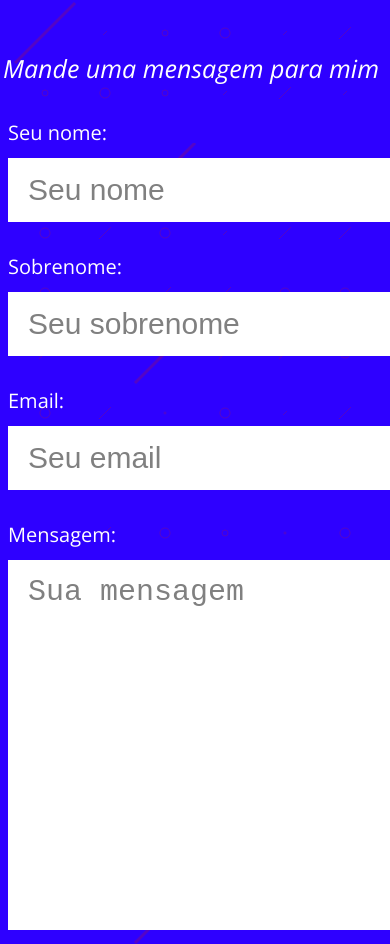
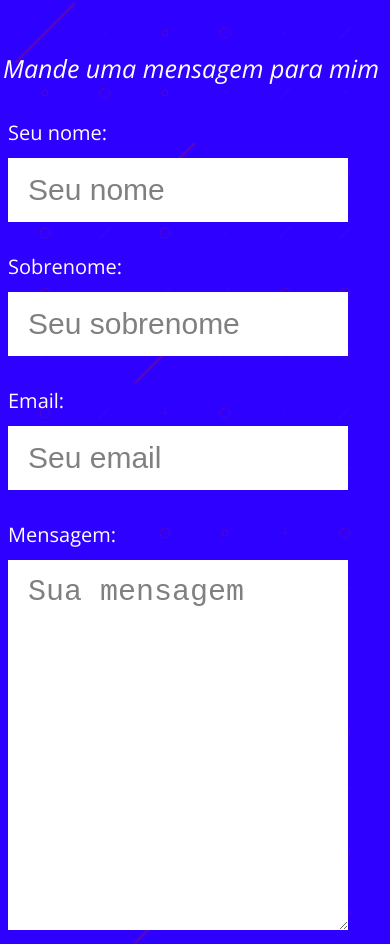
Before and after one commit to ArthurTeixeiraS/PortifolioPage, a plain HTML site: page index.html in a window 390 px wide. Shown: the part 10515-11459 px from the top of the page. Drawn offline with nearby package versions, Linux system fonts and the light colour scheme.

Commit message:
Meu Portifólio!

```diff
--- a/assets/css/style.css
+++ b/assets/css/style.css
@@ -431,6 +431,9 @@ div.full-width{
   .contact-form{
     margin-left: -2.2rem;
   }
+  .input-msg{
+    max-width: 34rem;
+  }
 }
 .text-white-bg{
   color: var(--text-color-whitebg);
--- a/index.html
+++ b/index.html
@@ -214,22 +214,22 @@
                     <legend>Mande uma mensagem para mim</legend>
                     <div class="form-group">
                         <label for="first-name">Seu nome:</label>
-                        <input type="text" name="first-name" id="first-name" placeholder="Seu nome">
+                        <input class="input-msg" type="text" name="first-name" id="first-name" placeholder="Seu nome">
                     </div>
 
                     <div class="form-group">
                         <label for="last-name">Sobrenome:</label>
-                        <input type="text" name="last-name" id="last-name" placeholder="Seu sobrenome">
+                        <input class="input-msg" type="text" name="last-name" id="last-name" placeholder="Seu sobrenome">
                     </div>
 
                     <div class="form-group">
                         <label for="email">Email:</label>
-                        <input type="email" name="email" id="email" placeholder="Seu email">
+                        <input class="input-msg" type="email" name="email" id="email" placeholder="Seu email">
                     </div>
 
                     <div class="form-group full-width">
                         <label for="message">Mensagem:</label>
-                        <textarea name="message" id="message" cols="30" rows="10" placeholder="Sua mensagem"></textarea>
+                        <textarea class="input-msg" name="message" id="message" cols="30" rows="10" placeholder="Sua mensagem"></textarea>
                     </div>
 
                     <div class="form-group full-width">
```
